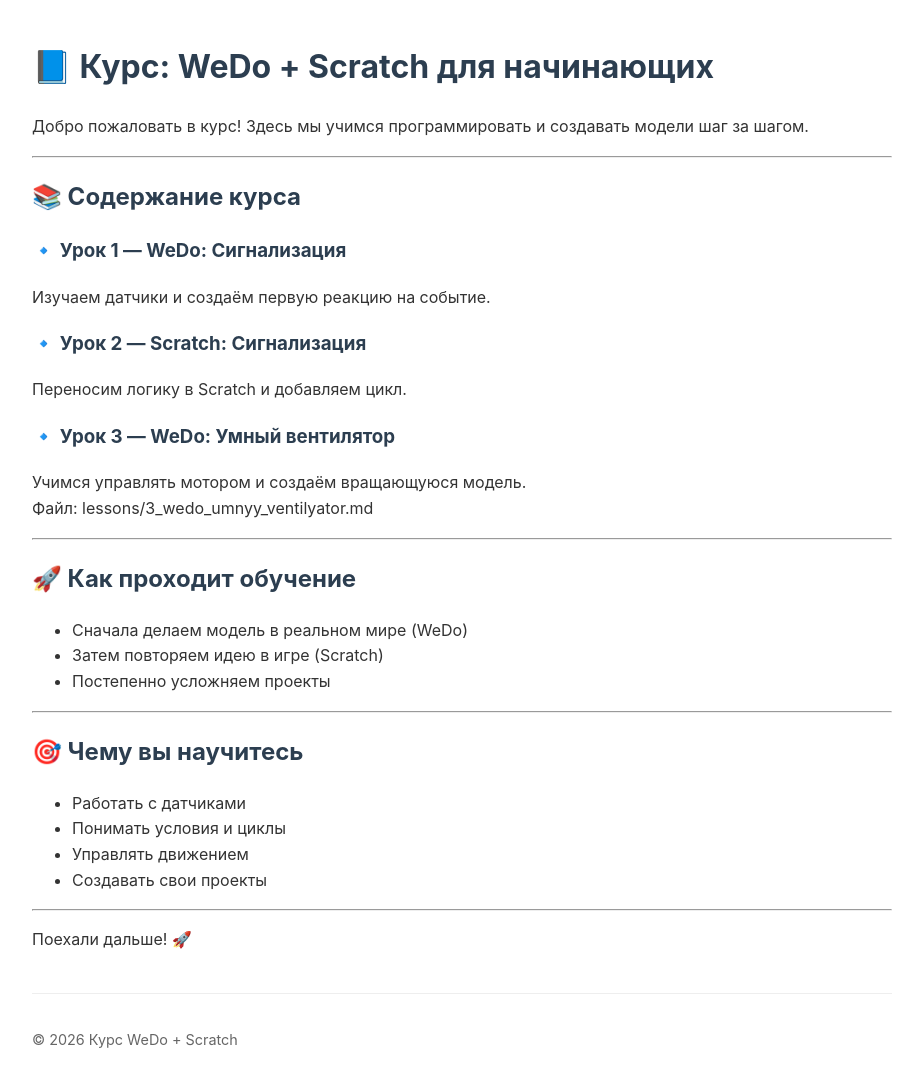
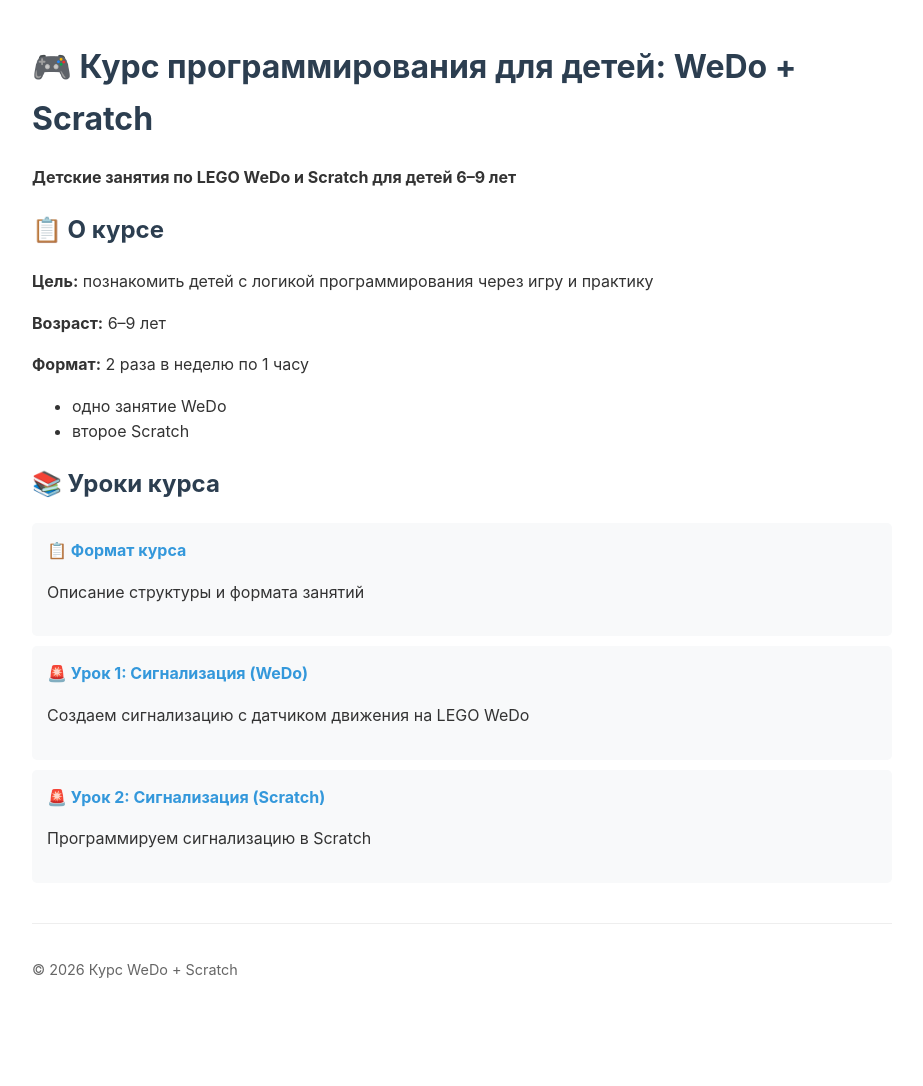
Before and after one commit to seerg0/wedo-scratch-course, a Jekyll site: the page built from index.md, in a window 1280 px wide. Shown: the whole page, without its empty margins (178-1101 px from the left). Built offline with Jekyll 4.4.1, drawn with Linux system fonts in a browser that asks for light colours; our own code applies the rules of GitHub Pages for plain Markdown files; after the commit the page ends 1016 px from its top, so only the background shows below that.

Commit message:
Revert "Обновлен index.md: добавлен урок 3"
This reverts commit a46642b51bbb89bd99b78d177f92f9b1f6dbbc04.

```diff
--- a/index.md
+++ b/index.md
@@ -1,38 +1,35 @@
-# 📘 Курс: WeDo + Scratch для начинающих
-
-Добро пожаловать в курс! Здесь мы учимся программировать и создавать модели шаг за шагом.
-
+---
+layout: default
+title: Главная страница
 ---
 
-## 📚 Содержание курса
+# 🎮 Курс программирования для детей: WeDo + Scratch
 
-### 🔹 Урок 1 — WeDo: Сигнализация
-Изучаем датчики и создаём первую реакцию на событие.
+**Детские занятия по LEGO WeDo и Scratch для детей 6–9 лет**
 
-### 🔹 Урок 2 — Scratch: Сигнализация
-Переносим логику в Scratch и добавляем цикл.
+## 📋 О курсе
 
-### 🔹 Урок 3 — WeDo: Умный вентилятор
-Учимся управлять мотором и создаём вращающуюся модель.
-Файл: lessons/3_wedo_umnyy_ventilyator.md
+**Цель:** познакомить детей с логикой программирования через игру и практику
 
----
+**Возраст:** 6–9 лет
 
-## 🚀 Как проходит обучение
+**Формат:** 2 раза в неделю по 1 часу
+- одно занятие WeDo
+- второе Scratch
 
-- Сначала делаем модель в реальном мире (WeDo)
-- Затем повторяем идею в игре (Scratch)
-- Постепенно усложняем проекты
+## 📚 Уроки курса
 
----
-
-## 🎯 Чему вы научитесь
-
-- Работать с датчиками
-- Понимать условия и циклы
-- Управлять движением
-- Создавать свои проекты
-
----
-
-Поехали дальше! 🚀
+<ul class="lesson-list">
+  <li>
+    <a href="0_формат_курса">📋 Формат курса</a>
+    <p>Описание структуры и формата занятий</p>
+  </li>
+  <li>
+    <a href="lessons/1_сигнализация_wedo">🚨 Урок 1: Сигнализация (WeDo)</a>
+    <p>Создаем сигнализацию с датчиком движения на LEGO WeDo</p>
+  </li>
+  <li>
+    <a href="lessons/2_сигнализация_scratch">🚨 Урок 2: Сигнализация (Scratch)</a>
+    <p>Программируем сигнализацию в Scratch</p>
+  </li>
+</ul>
```
